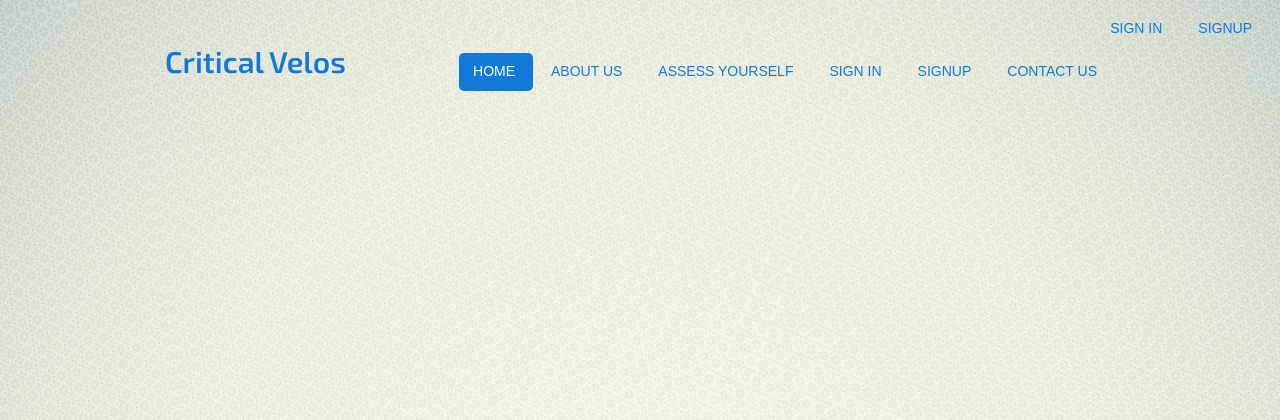
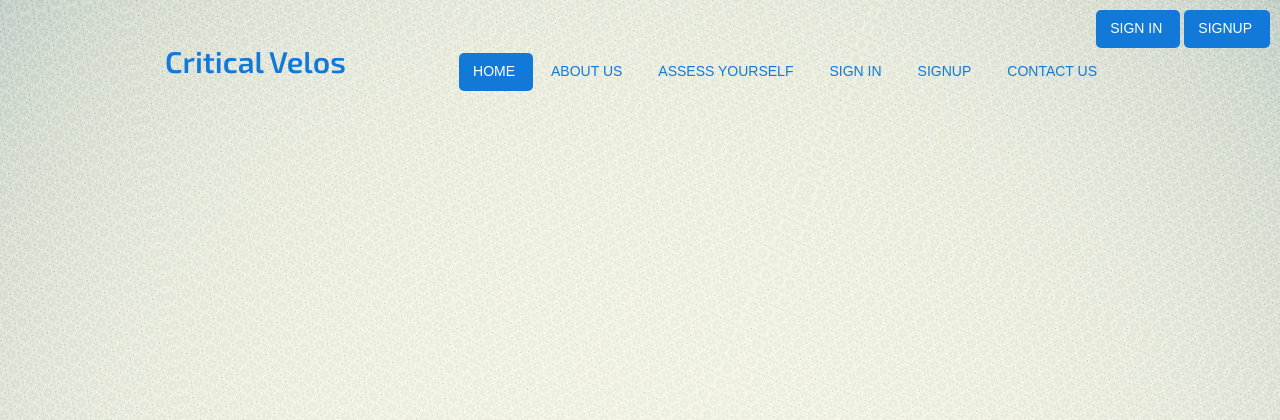
Before and after one commit to anks315/Assesment2, a Django app: template templates/AssessingPie/abc.html in a window 1280 px wide. Shown: the top 420 px of the page. Run offline with Django 3.2, Linux system fonts and the light colour scheme; the template is opened without the code that fills it: most values are stand-ins (such as "Sample title", 1, 10 or a date in 2020); some libraries are stand-ins or nearby versions.

Commit message:
Changes done fir dashboard

```diff
--- a/templates/AssessingPie/abc.html
+++ b/templates/AssessingPie/abc.html
@@ -66,8 +66,8 @@
 <body>
 <div class="topcorner">
     <ul class="my_menu">
-<li><a href="{{ loginurl }}" class="current">Sign In</a> </li>
-<li><a href = "javascript:void(0)" onclick = "document.getElementById('light').style.display='block';document.getElementById('fade').style.display='block'">SignUp</a> </li>
+<li><a class="active" href="{{ loginurl }}" class="current">Sign In</a> </li>
+<li><a class="active" href = "javascript:void(0)" onclick = "document.getElementById('light').style.display='block';document.getElementById('fade').style.display='block'">SignUp</a> </li>
         </ul>
 </div>
 <header class="p30">
```
Also changed, not shown: static/images/classroom-002.jpg.
